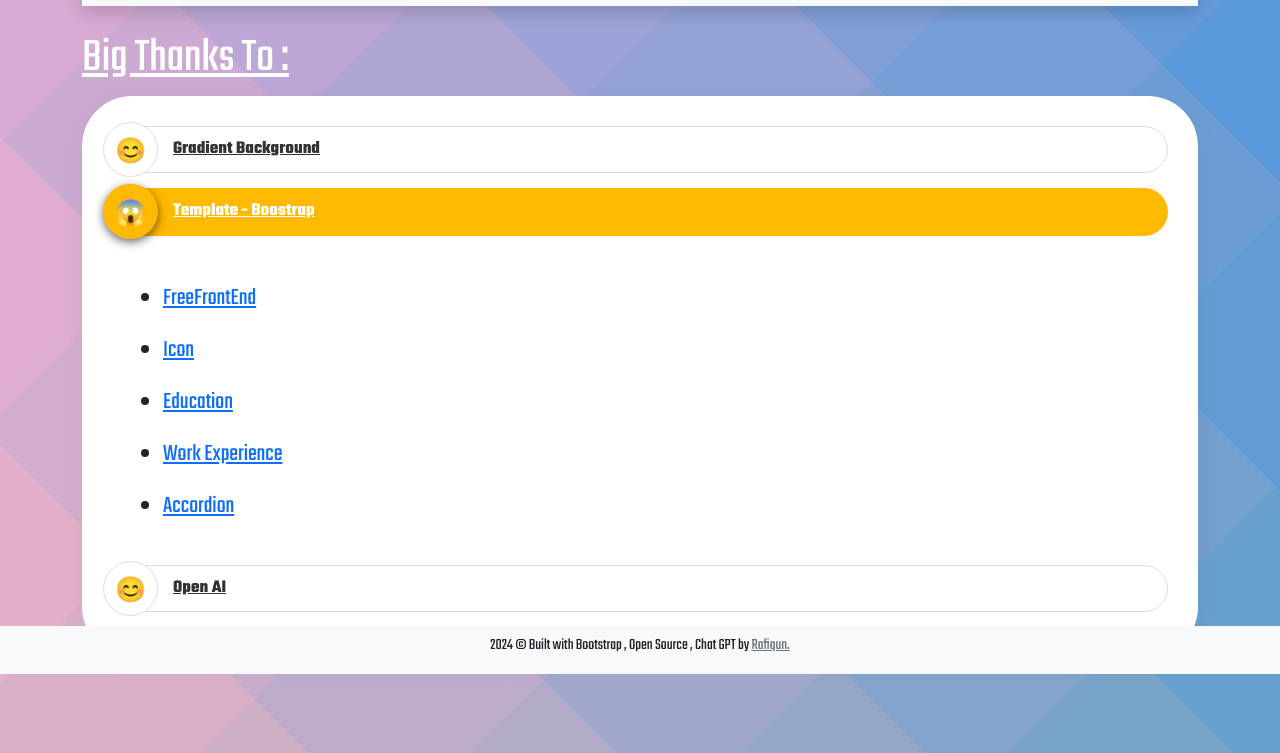
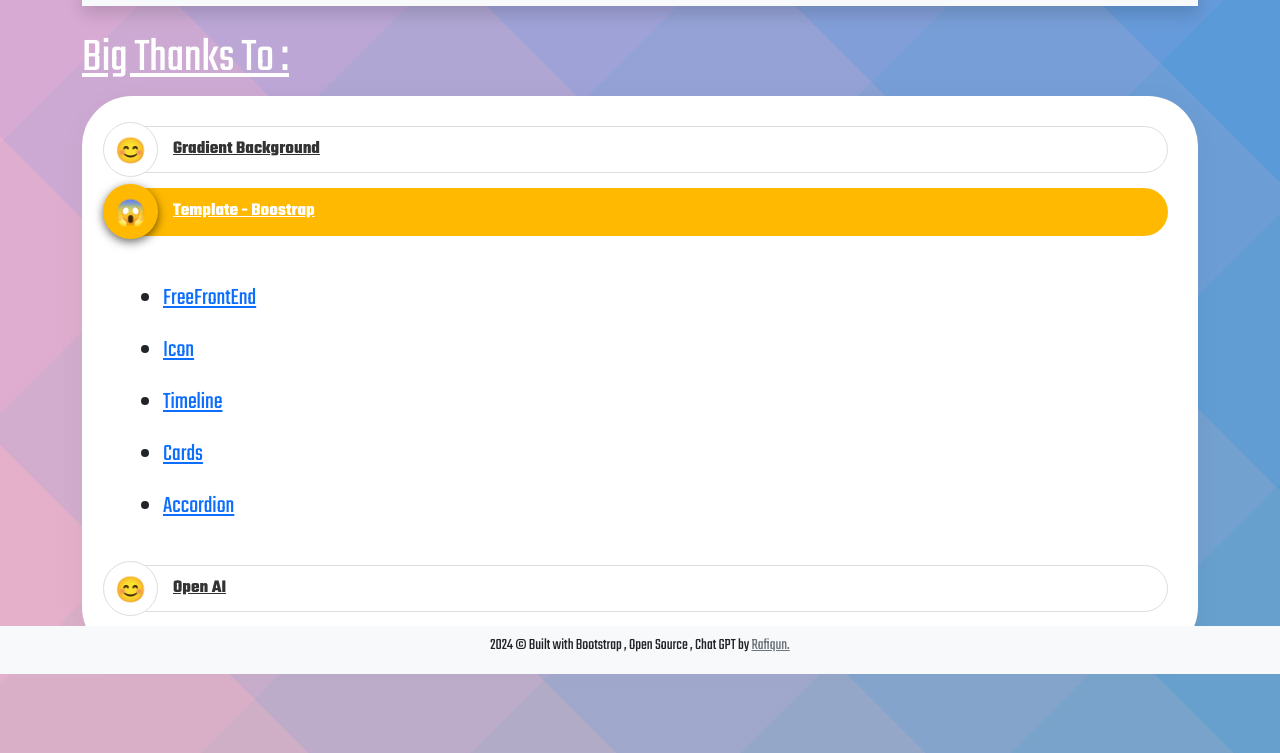
Before and after one commit to otterqun/portfolio, a plain HTML site: page open-source.html in a window 1280 px wide. Both pictures are taken after a click on the button "Template - Boostrap". Shown: the part 126-879 px from the top of the page. Drawn offline with nearby package versions, Linux system fonts and the light colour scheme.

Commit message:
second commit

```diff
--- a/open-source.html
+++ b/open-source.html
@@ -91,10 +91,10 @@
                                         <li> <a href="https://icons.getbootstrap.com/">Icon</a></li>
                                     </ul>
                                     <ul>
-                                        <li> <a href="https://www.bootdey.com/snippets/view/simple-horizontal-timeline">Education</a></li>
+                                        <li> <a href="https://www.bootdey.com/snippets/view/simple-horizontal-timeline">Timeline</a></li>
                                     </ul>
                                     <ul>
-                                        <li> <a href="https://www.bootdey.com/snippets/view/Note-cards">Work Experience</a></li>
+                                        <li> <a href="https://www.bootdey.com/snippets/view/Note-cards">Cards</a></li>
                                     </ul>
                                     <ul>
                                         <li> <a href="https://bootsnipp.com/snippets/O5D4q">Accordion</a></li>
```
